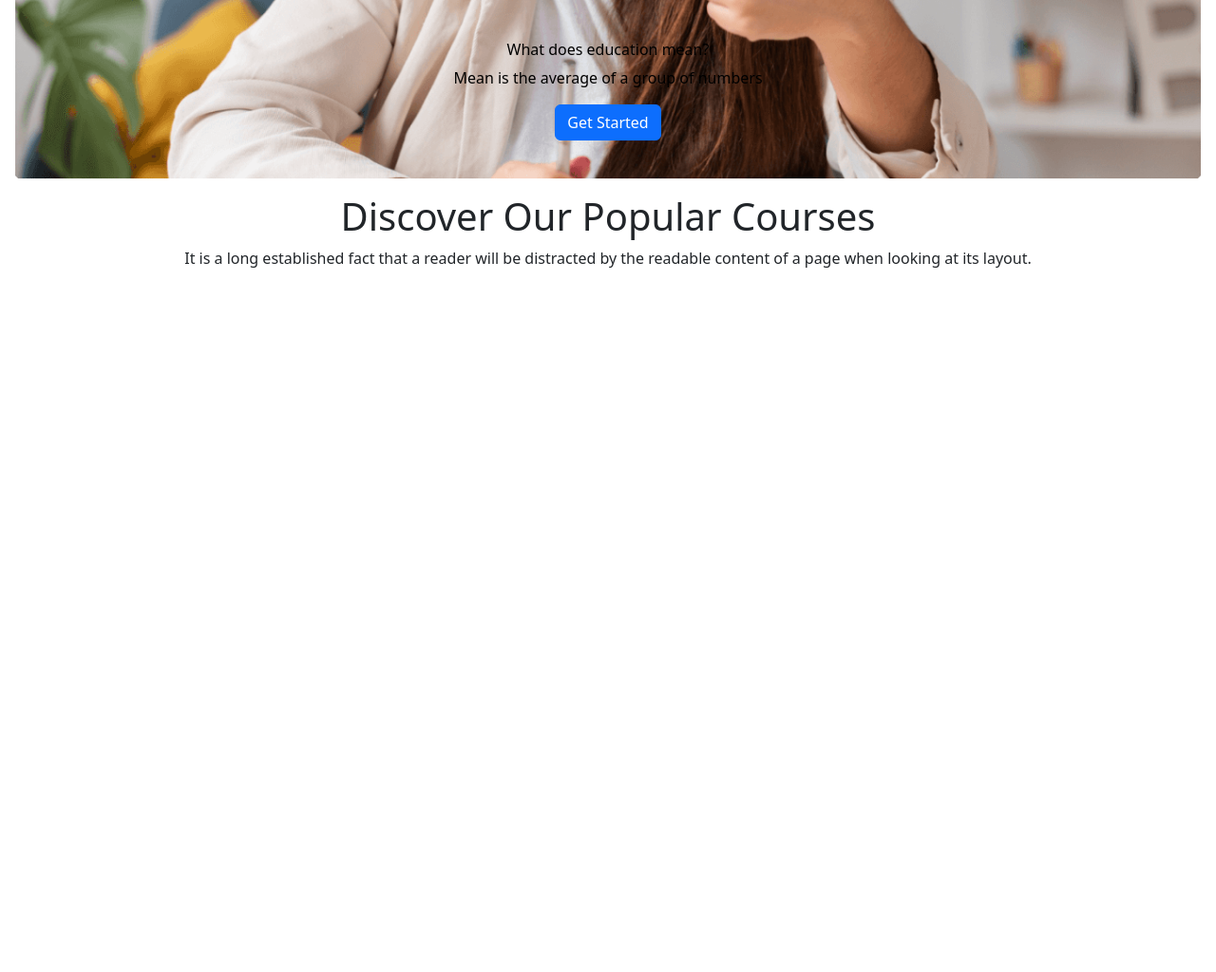
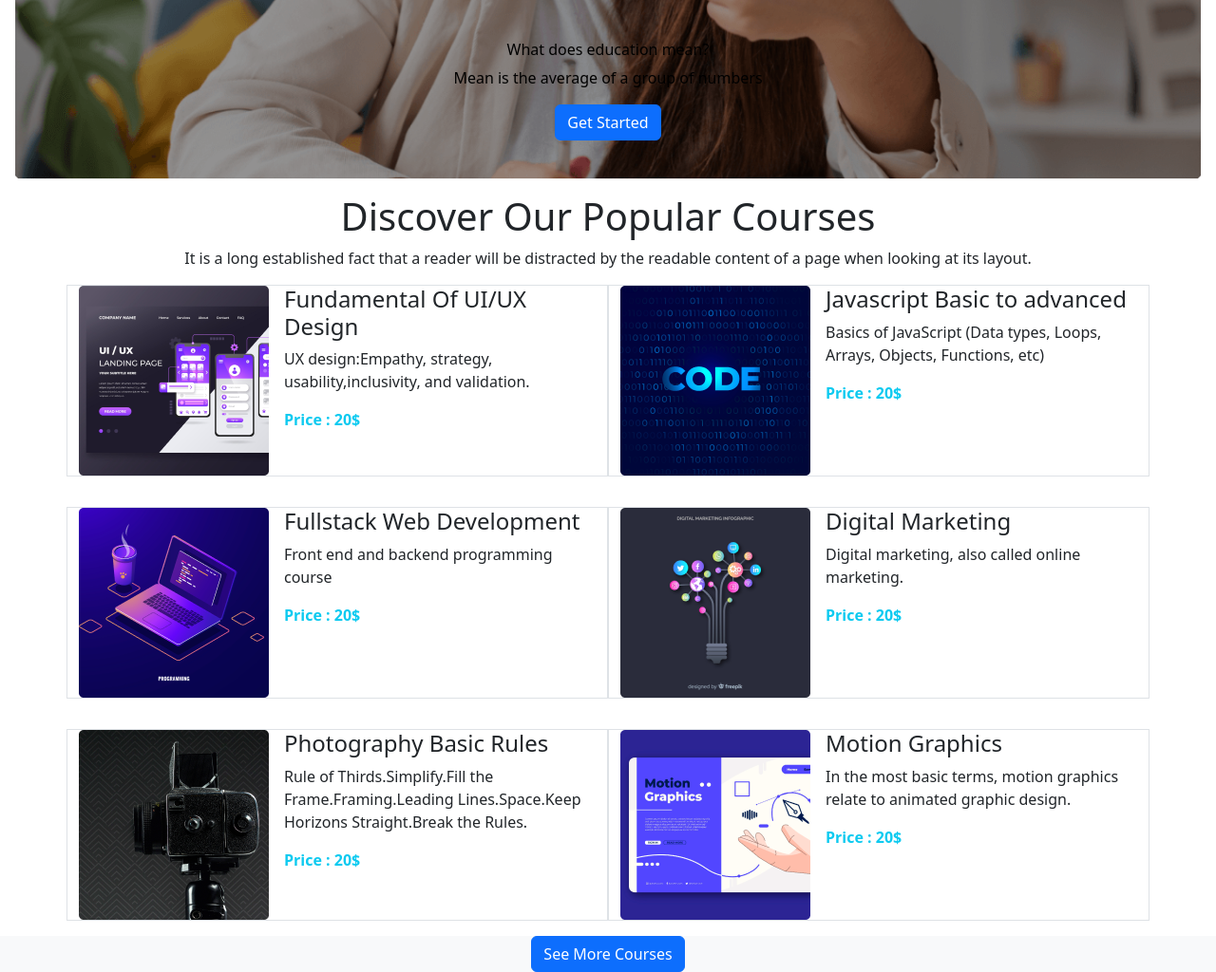
Before and after one commit to maksudalam79/Assignment-3, a plain HTML site: page index.html in a window 1280 px wide. Shown: the part 546-1570 px from the top of the page at 95% size. Before the commit the page ends 846 px from the top, so only its background shows below. Drawn offline with nearby package versions, Linux system fonts and the light colour scheme.

Commit message:
course + button

```diff
--- a/index.html
+++ b/index.html
@@ -56,15 +56,15 @@
 
             <div class="carousel-inner">
                 <div class="carousel-item active " data-bs-interval="10000">
-                    <img src="images/cover/cover-1.png" class="d-block w-100" alt="...">
-                    <div class="carousel-caption text-center text-py-center ">
+                    <img src="images/cover/cover-1.png" class="d-block w-100 back" alt="...">
+                    <div class="carousel-caption">
                         <h6>What does education mean?</h6>
                         <p>Mean is the average of a group of numbers</p>
                         <div class="btn btn-primary rounded">Get Started</div>
                     </div>
                 </div>
                 <div class="carousel-item" data-bs-interval="2000">
-                    <img src="images/cover/cover-2.jpg" class="d-block w-100" alt="...">
+                    <img src="images/cover/cover-2.jpg" class="d-block w-100 back" alt="...">
                     <div class="carousel-caption fw-bold">
                         <h6>Why education is the key to success?</h6>
                         <p class="text-">Education lessens the challenges you will face in life.</p>
@@ -72,7 +72,7 @@
                     </div>
                 </div>
                 <div class="carousel-item">
-                    <img src="images/cover/cover-3.jpg" class="d-block w-100" alt="...">
+                    <img src="images/cover/cover-3.jpg" class="d-block w-100 back" alt="...">
                     <div class="carousel-caption">
                         <h6>What is true education?</h6>
                         <p class="fw-bold">Enough knowledge successful in life after completing
@@ -102,6 +102,87 @@
                 looking at its layout.</p>
         </div>
         <!-- Discover End -->
+        <!-- courses start -->
+        <section class="mt-5">
+            <div class="container">
+                <div class="row gy-5">
+                    <div class="col d-flex border gap-3 my-3 col-sm-12 col-md-6 col-lg-6">
+                        <div>
+                            <img src="images/course/course-1.png" alt="">
+                        </div>
+                        <div>
+                            <h4>Fundamental Of UI/UX Design</h4>
+                            <p>UX design:Empathy, strategy, usability,inclusivity, and
+                                validation.</p>
+                            <p class="text-info fw-bold">Price : 20$</p>
+                        </div>
+                    </div>
+                    <div class="col d-flex border gap-3 my-3 col-sm-12 col-md-6 col-lg-6">
+                        <div>
+                            <img src="images/course/course-2.png" alt="">
+                        </div>
+                        <div>
+                            <h4>Javascript Basic to advanced</h4>
+                            <p>Basics of JavaScript (Data types, Loops, Arrays, Objects, Functions, etc)</p>
+                            <p class="text-info fw-bold">Price : 20$</p>
+                        </div>
+                    </div>
+                    <div class="col d-flex border gap-3 my-3 col-sm-12 col-md-6 col-lg-6">
+                        <div>
+                            <img src="images/course/course-3.png" alt="">
+                        </div>
+                        <div>
+                            <h4>Fullstack Web Development</h4>
+                            <p>Front end and backend programming course</p>
+                            <p class="text-info fw-bold">Price : 20$</p>
+                        </div>
+                    </div>
+                    <div class="col d-flex border gap-3 my-3 col-sm-12 col-md-6 col-lg-6 ">
+                        <div>
+                            <img src="images/course/course-4.png" alt="">
+                        </div>
+                        <div>
+                            <h4>Digital Marketing</h4>
+                            <p>Digital marketing, also called online marketing.
+                            </p>
+                            <p class="text-info fw-bold">Price : 20$</p>
+                        </div>
+                    </div>
+                    <div class="col d-flex border gap-3 my-3 col-sm-12 col-md-6 col-lg-6">
+                        <div>
+                            <img src="images/course/course-5.png" alt="">
+                        </div>
+                        <div class="">
+                            <h4>Photography Basic Rules</h4>
+                            <p>Rule of Thirds.Simplify.Fill the Frame.Framing.Leading Lines.Space.Keep Horizons
+                                Straight.Break the Rules.</p>
+                            <p class="text-info fw-bold">Price : 20$</p>
+                        </div>
+                    </div>
+                    <div class="col d-flex border gap-3 my-3 col-sm-12 col-md-6 col-lg-6">
+                        <div>
+                            <img src="images/course/course-6.png" alt="">
+                        </div>
+                        <div class="">
+                            <h4>Motion Graphics</h4>
+                            <p>In the most basic terms, motion graphics relate to animated graphic design.</p>
+                            <p class="text-info fw-bold">Price : 20$</p>
+                        </div>
+                    </div>
+
+                </div>
+        </section>
+        <!-- button start -->
+        <div class="bg-light">
+            <div class="col-md-12 text-center">
+                <button type="button" class="btn btn-primary">See More Courses</button>
+            </div>
+        </div>
+        <!-- button End -->
+        <!-- courses start -->
+
+
+
 
 
 
--- a/style.css
+++ b/style.css
@@ -0,0 +1,3 @@
+.back {
+    filter: brightness(60%);
+}
```
